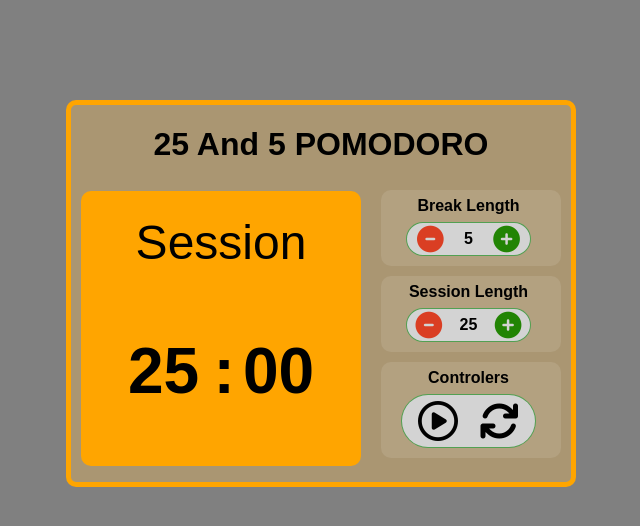
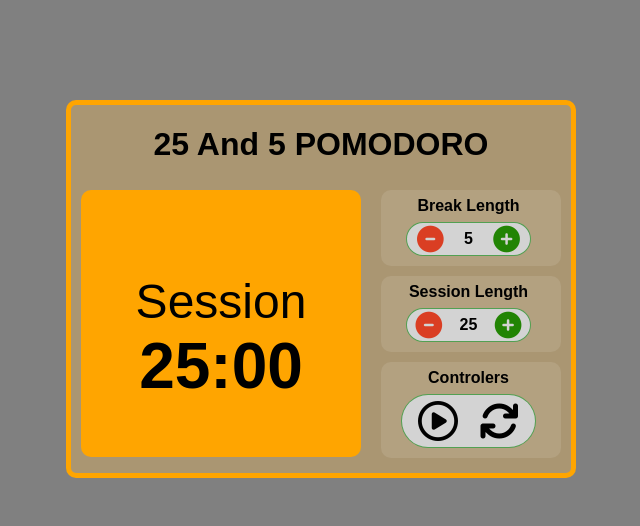
Before and after one commit to AwsYaseen22/freeCodeCamp, a React (Create React App) app in the folder FrontEndDevelopmentLibraries/projects/25plus5/: page / in a window 1280 px wide. Shown: the top 526 px of the page, without its empty margins (319-959 px from the left). Built offline with nearby package versions, Linux system fonts and the light colour scheme; a web font is replaced by a local one.

Commit message:
chaneget the code in code pen to pass the the tests

```diff
--- a/FrontEndDevelopmentLibraries/projects/25plus5/src/App.js
+++ b/FrontEndDevelopmentLibraries/projects/25plus5/src/App.js
@@ -14,9 +14,10 @@ function App () {
 
 
   const intervalRef = useRef( null );
-  const sound = document.getElementById( 'beep' )
+  const soundRef = useRef( null )
 
   useEffect( () => {
+    soundRef.current = document.getElementById( 'beep' )
     const calculateTimeLeft = () => {
       if ( currentSec === 0 && currentMin > 0 ) {
         setCurrentMin( currentMin - 1 )
@@ -24,7 +25,7 @@ function App () {
       } else if ( currentSec > 0 ) {
         setCurrentSec( currentSec - 1 )
       } else if ( currentSec === 0 && currentMin === 0 ) {
-        sound.play()
+        soundRef.current.play()
         setPlaying( false )
         setTimeout( () => {
           if ( inSession ) {
@@ -42,13 +43,13 @@ function App () {
     if ( playing ) {
       intervalRef.current = setInterval( () => {
         calculateTimeLeft();
-      }, 1000 );
+      }, 100 );
     } else {
       clearInterval( intervalRef.current );
     }
 
     return () => clearInterval( intervalRef.current );
-  }, [breakTime, currentMin, currentSec, inSession, playing, session] );
+  }, [breakTime, currentMin, currentSec, inSession, playing, session, soundRef] );
 
   const handleStart = () => {
     setPlaying( true );
@@ -91,8 +92,8 @@ function App () {
     setCurrentSec( 0 )
     setInSession( true )
     clearInterval( intervalRef.current );
-    sound.pause()
-    sound.currentTime = 0
+    soundRef.current.pause()
+    soundRef.current.currentTime = 0
   }
 
   return (
@@ -108,9 +109,10 @@ function App () {
                 {inSession ? 'Session' : 'Break'}
               </div>
               <div id="time-left" className={playing ? inSession ? 'in-session' : 'in-break' : ''}>
-                <p className='minSection'>{String( currentMin ).padStart( 2, '0' )}</p>
+                {String( currentMin ).padStart( 2, '0' )}:{String( currentSec ).padStart( 2, '0' )}
+                {/* <p className='minSection'>{String( currentMin ).padStart( 2, '0' )}</p>
                 <p className='time-separator'>:</p>
-                <p className='secSection'>{String( currentSec ).padStart( 2, '0' )}</p>
+                <p className='secSection'>{String( currentSec ).padStart( 2, '0' )}</p> */}
               </div>
             </div>
           </div>
```
